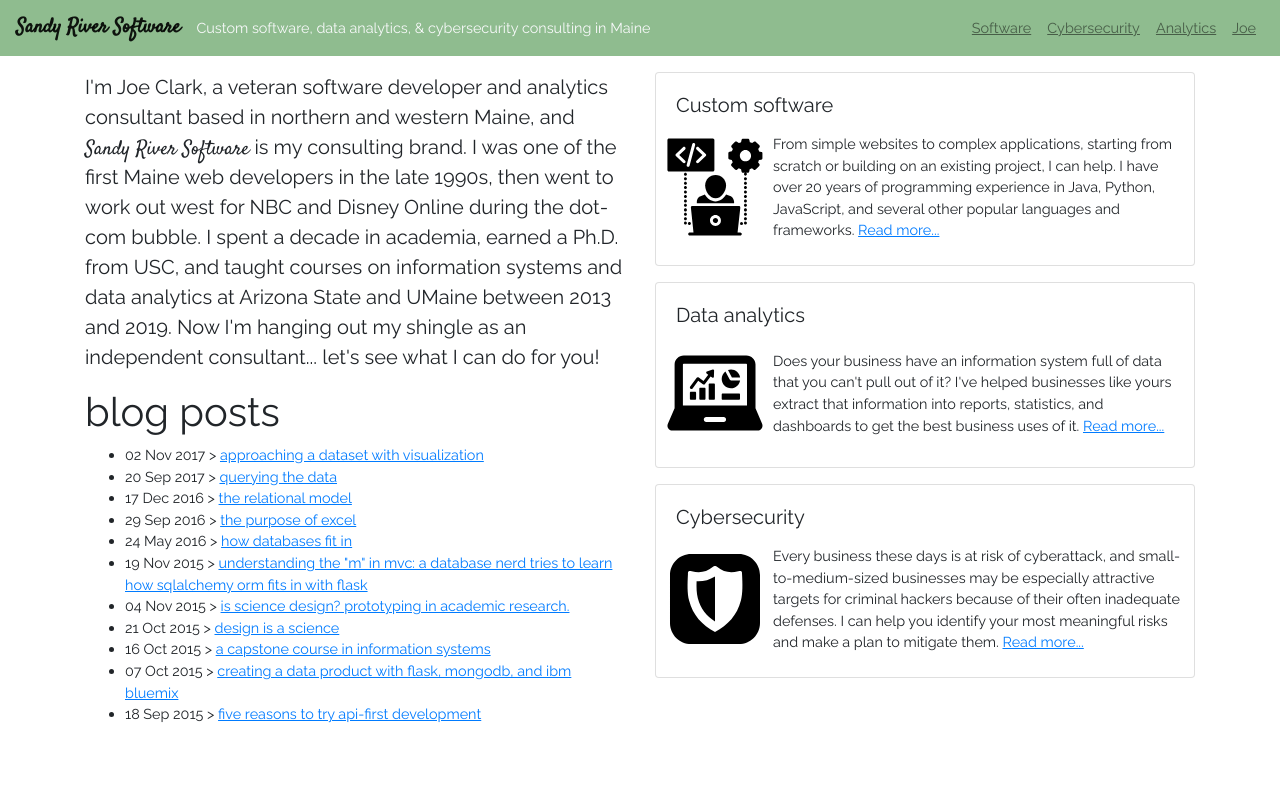
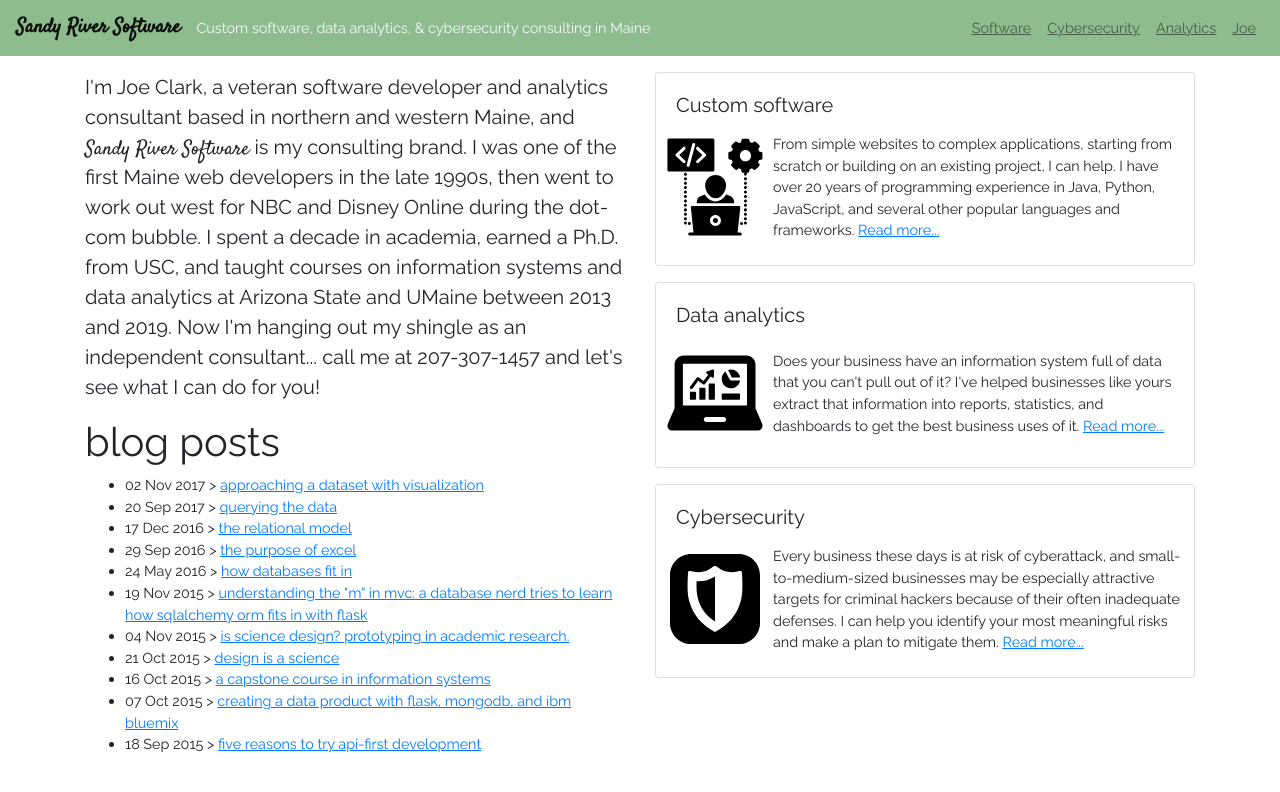
Before and after one commit to joeclark-phd/joeclark-phd.github.io, a Jekyll site: the page built from index.html, in a window 1280 px wide. Shown: the top 792 px of the page. Built offline with Jekyll 4.4.1, drawn with Linux system fonts in a browser that asks for light colours.

Commit message:
add phone number

```diff
--- a/index.html
+++ b/index.html
@@ -6,7 +6,7 @@
 
 <div class="row">
     <div class="col-md-6">
-        <p class="lead my-3">I'm Joe Clark, a veteran software developer and analytics consultant based in northern and western Maine, and <span class="satisfy">Sandy River Software</span> is my consulting brand.  I was one of the first Maine web developers in the late 1990s, then went to work out west for NBC and Disney Online during the dot-com bubble.  I spent a decade in academia, earned a Ph.D. from USC, and taught courses on information systems and data analytics at Arizona State and UMaine between 2013 and 2019.  Now I'm hanging out my shingle as an independent consultant... let's see what I can do for you!</p>
+        <p class="lead my-3">I'm Joe Clark, a veteran software developer and analytics consultant based in northern and western Maine, and <span class="satisfy">Sandy River Software</span> is my consulting brand.  I was one of the first Maine web developers in the late 1990s, then went to work out west for NBC and Disney Online during the dot-com bubble.  I spent a decade in academia, earned a Ph.D. from USC, and taught courses on information systems and data analytics at Arizona State and UMaine between 2013 and 2019.  Now I'm hanging out my shingle as an independent consultant... call me at <strong>207-307-1457</strong> and let's see what I can do for you!</p>
 
         <h1>blog posts</h1>
         <ul>
```
